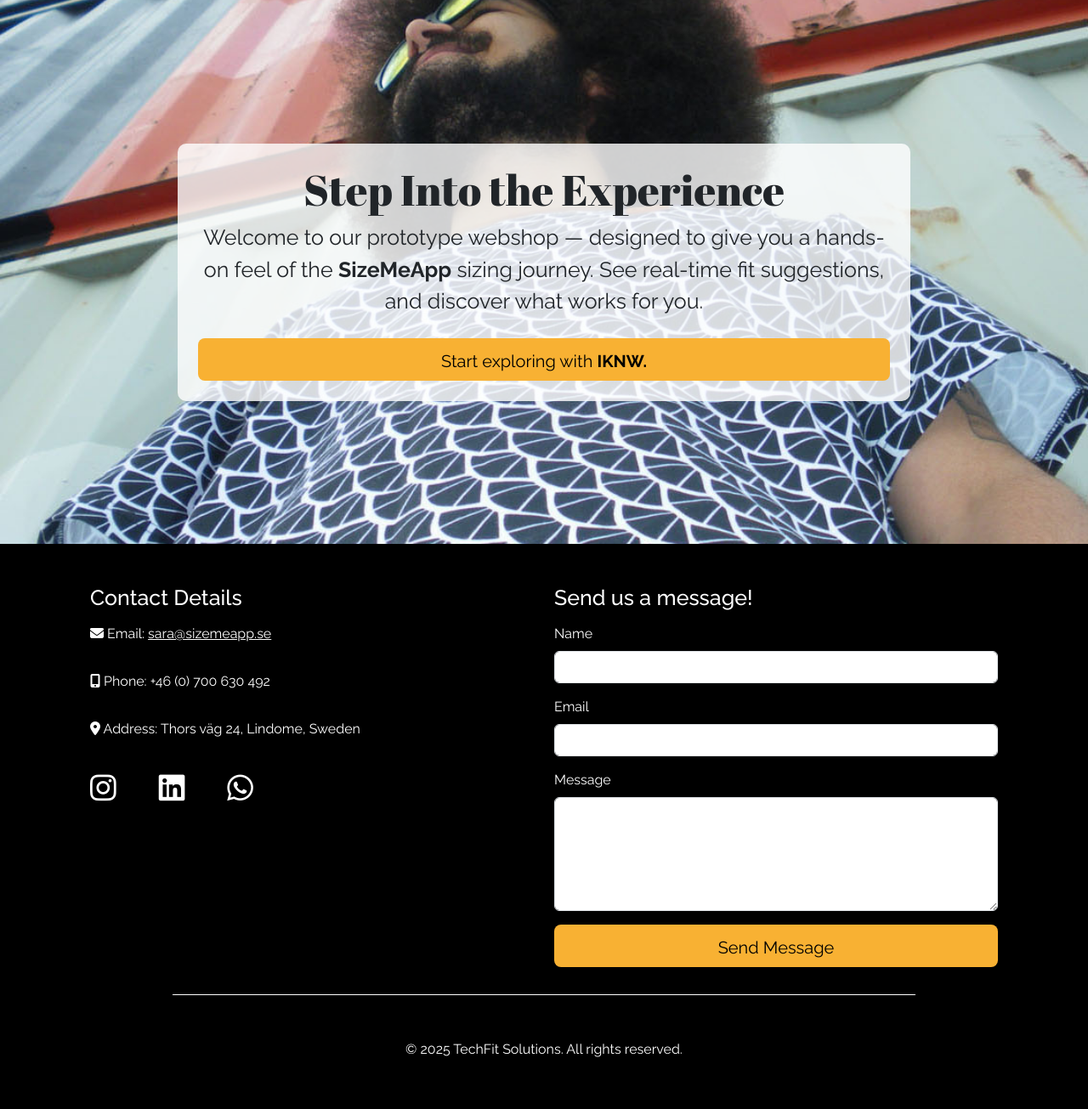
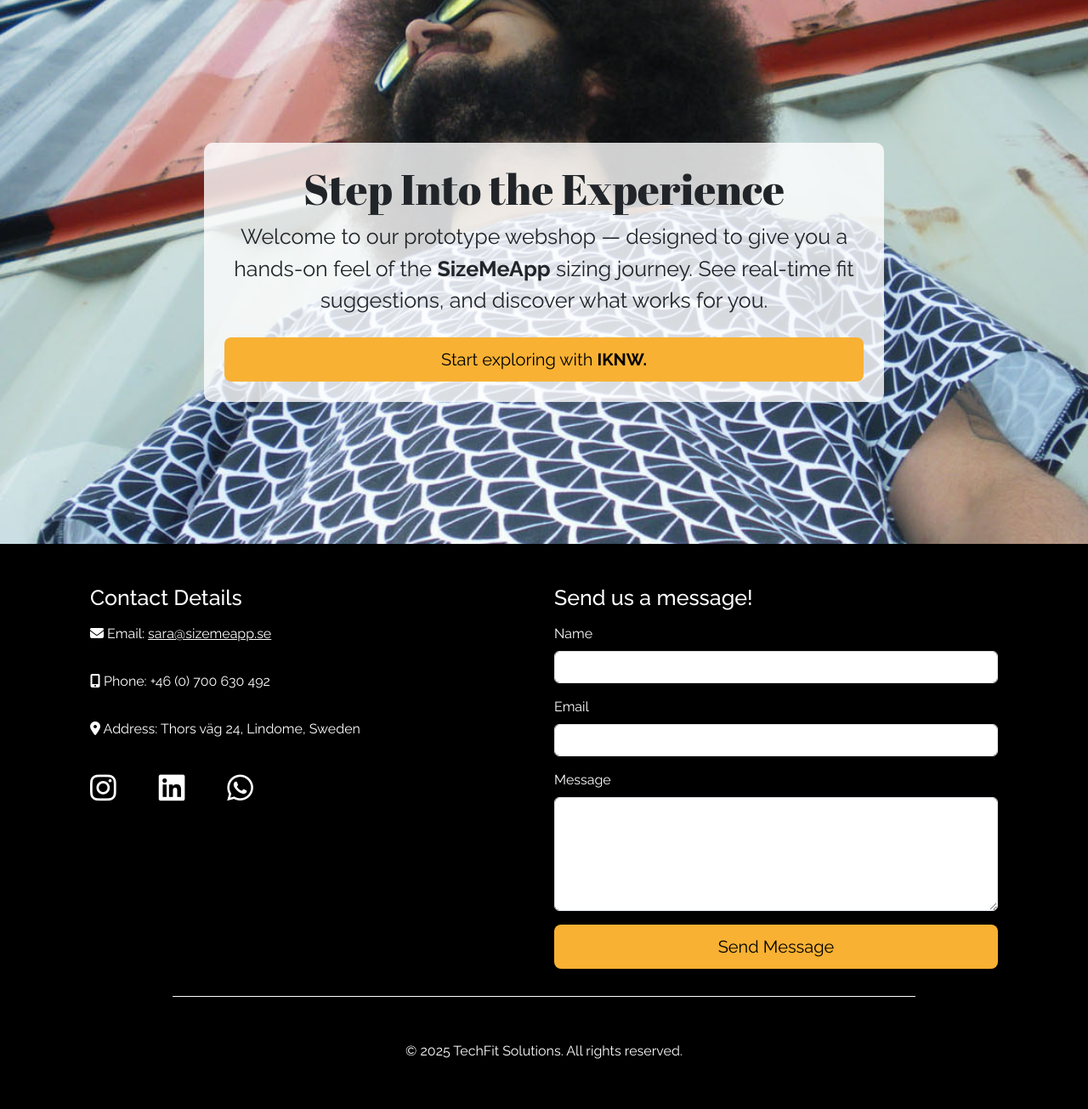
Before and after one commit to Sara-Sundin/SizeMeApp_MVP, a Django app: page /webshop/ in a window 1280 px wide. Shown: the part 118-1423 px from the top of the page at 85% size. Before the commit the page ends 1362 px from the top, so only its background shows below. Run offline with Django 5.2, Linux system fonts and the light colour scheme; some libraries are stand-ins or nearby versions.

Commit message:
overall styling to webshop and product

```diff
--- a/products/templates/products/product_detail.html
+++ b/products/templates/products/product_detail.html
@@ -53,7 +53,7 @@
         </ul>
         <button
           type="button"
-          class="btn btn-sm cta-btn--secondary mt-2"
+          class="btn btn-sm btn-dark mt-2"
           data-bs-toggle="modal"
           data-bs-target="#UpdateMeasurementsModal">
           Update Measurements
@@ -64,7 +64,7 @@
     {% if user.is_authenticated %}
         <p class="text-muted">No size recommendation available. Did you add your measurements?
         <br><button
-        class="btn btn-sm cta-btn--secondary mt-2"
+        class="btn btn-sm btn-dark mt-2"
         data-bs-toggle="modal"
         data-bs-target="#loginMeasurementModal">
         Add Measurements
--- a/static/css/style.css
+++ b/static/css/style.css
@@ -58,7 +58,9 @@ h4 {
     text-align: center;
     cursor: pointer;
     transition: background-color 0.3s ease;
-    height: 50px;
+    white-space: normal;    /* Allow line breaks */
+    line-height: 1.4;        /* Better spacing for wrapped text */
+    min-height: 50px;
 }
 
 /* Color variants cta-buttons */
--- a/webshop/static/css/webshop.css
+++ b/webshop/static/css/webshop.css
@@ -1,5 +1,5 @@
 #shop-hero h1 {
-    font-size: 50px;
+    font-size: 25px;
 }
 
 #shop-hero {
@@ -12,8 +12,34 @@
 
 #shop-hero-content {
     text-align: center;
-    width: 70%;
     background-color: rgba(255, 255, 255, 0.8); /* 80% white opacity */
     border-radius: 10px;
-    font-size: 25px;
+    font-size: 14
+    px;
 }
+
+/* Tablet (md) */
+@media (min-width: 768px) {
+
+    #shop-hero h1 {
+        font-size: 35px;
+    }
+
+    #shop-hero-content {
+        width: 700px;
+        font-size: 18px;
+    }
+}
+
+/* Desktop (md) */
+@media (min-width: 1024px) {
+
+    #shop-hero h1 {
+        font-size: 50px;
+    }
+
+    #shop-hero-content {
+        width: 800px;
+        font-size: 25px;
+    }
+}
--- a/webshop/templates/webshop/webshop.html
+++ b/webshop/templates/webshop/webshop.html
@@ -11,7 +11,7 @@
 
 {% block content %}
 <section id="shop-hero" class="px-4">
-  <div class="container p-4" id="shop-hero-content">
+  <div class="container p-4 my-4" id="shop-hero-content">
     <h1 class="text-center">Step Into the Experience</h1>
 <p class="text-center">
   Welcome to our prototype webshop — designed to give you a hands-on feel of the <strong>SizeMeApp</strong> sizing journey.
```
